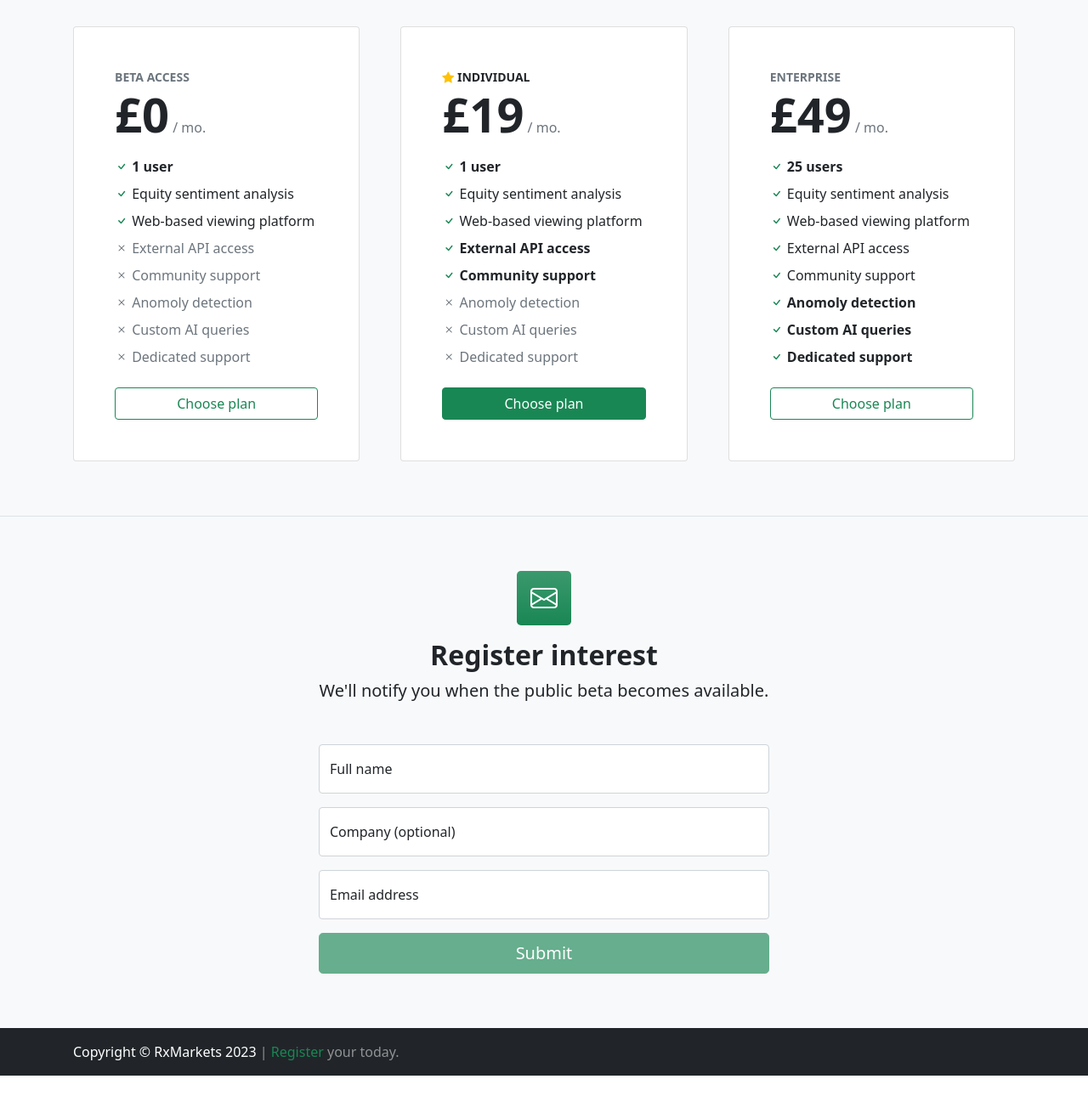
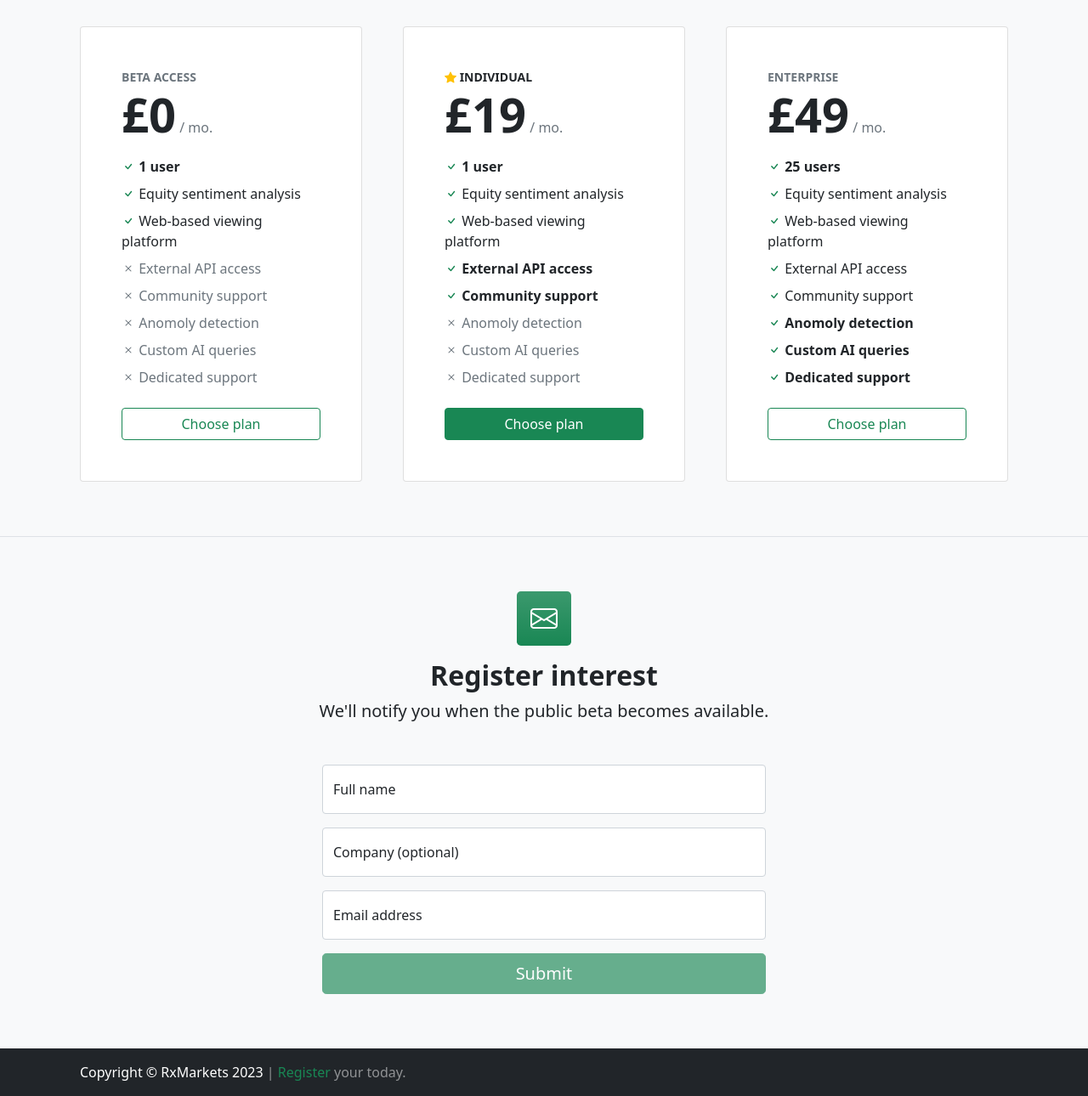
Before and after one commit to jvmdan/jvmdan.github.io, a plain HTML site: page index.html in a window 1280 px wide. Shown: the part 937-2227 px from the top of the page at 85% size. Before the commit the page ends 2203 px from the top, so only its background shows below. Drawn offline with nearby package versions, Linux system fonts and the light colour scheme.

Commit message:
Slightly wider mobile padding

```diff
--- a/index.html
+++ b/index.html
@@ -16,7 +16,7 @@
     <body>
         <!-- Responsive navbar-->
         <nav class="navbar navbar-expand-lg navbar-dark bg-dark">
-            <div class="container px-3">
+            <div class="container px-4">
                 <a class="navbar-brand" href="/">RxMarkets</a>
                 <button class="navbar-toggler" type="button" data-bs-toggle="collapse" data-bs-target="#navbarSupportedContent" aria-controls="navbarSupportedContent" aria-expanded="false" aria-label="Toggle navigation"><span class="navbar-toggler-icon"></span></button>
                 <div class="collapse navbar-collapse" id="navbarSupportedContent">
@@ -48,7 +48,7 @@
         </header>
         <!-- Features section-->
         <section class="py-3 border-bottom" id="features">
-            <div class="container px-3 my-5">
+            <div class="container px-4 my-5">
                 <div class="row gx-5">
                     <div class="col-lg-4 mb-5 mb-lg-0">
                         <div class="feature bg-success bg-gradient text-white rounded-3 mb-3"><i class="bi bi-collection"></i></div>
@@ -79,7 +79,7 @@
         </section>
         <!-- Pricing section-->
         <section class="bg-light py-3 border-bottom" id="pricing">
-            <div class="container px-3 my-5">
+            <div class="container px-4 my-5">
                 <div class="text-center mb-5">
                     <h2 class="fw-bolder">Something for everybody</h2>
                     <p class="lead mb-0">Whether you're a retail investor, trading organisation or investment fund.</p>
@@ -234,7 +234,7 @@
         </section>
         <!-- Contact section-->
         <section class="bg-light py-3" id="register">
-            <div class="container px-3 my-5 px-3">
+            <div class="container px-4 my-5 px-4">
                 <div class="text-center mb-5">
                     <div class="feature bg-success bg-gradient text-white rounded-3 mb-3"><i class="bi bi-envelope"></i></div>
                     <h2 class="fw-bolder">Register interest</h2>
@@ -291,7 +291,7 @@
         </section>
         <!-- Footer-->
         <footer class="py-3 bg-dark">
-            <div class="container px-3">
+            <div class="container px-4">
                 <p class="m-0 text-left">
                     <span class="text-white">Copyright &copy; RxMarkets 2023</span>
                     <span class="text-white-50">| <a href="#register" class="text-success" style="text-decoration: none">Register </a>your today.</span>
```
